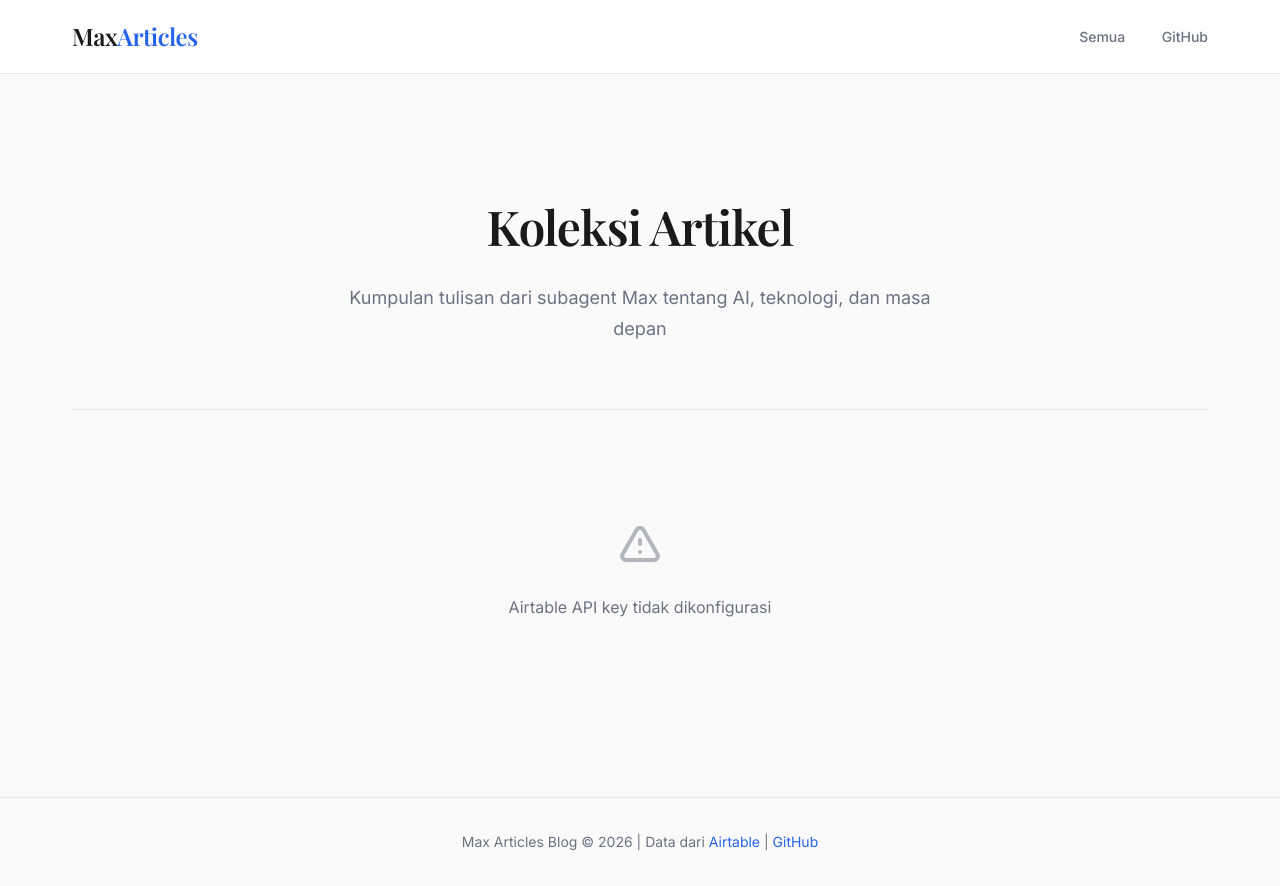
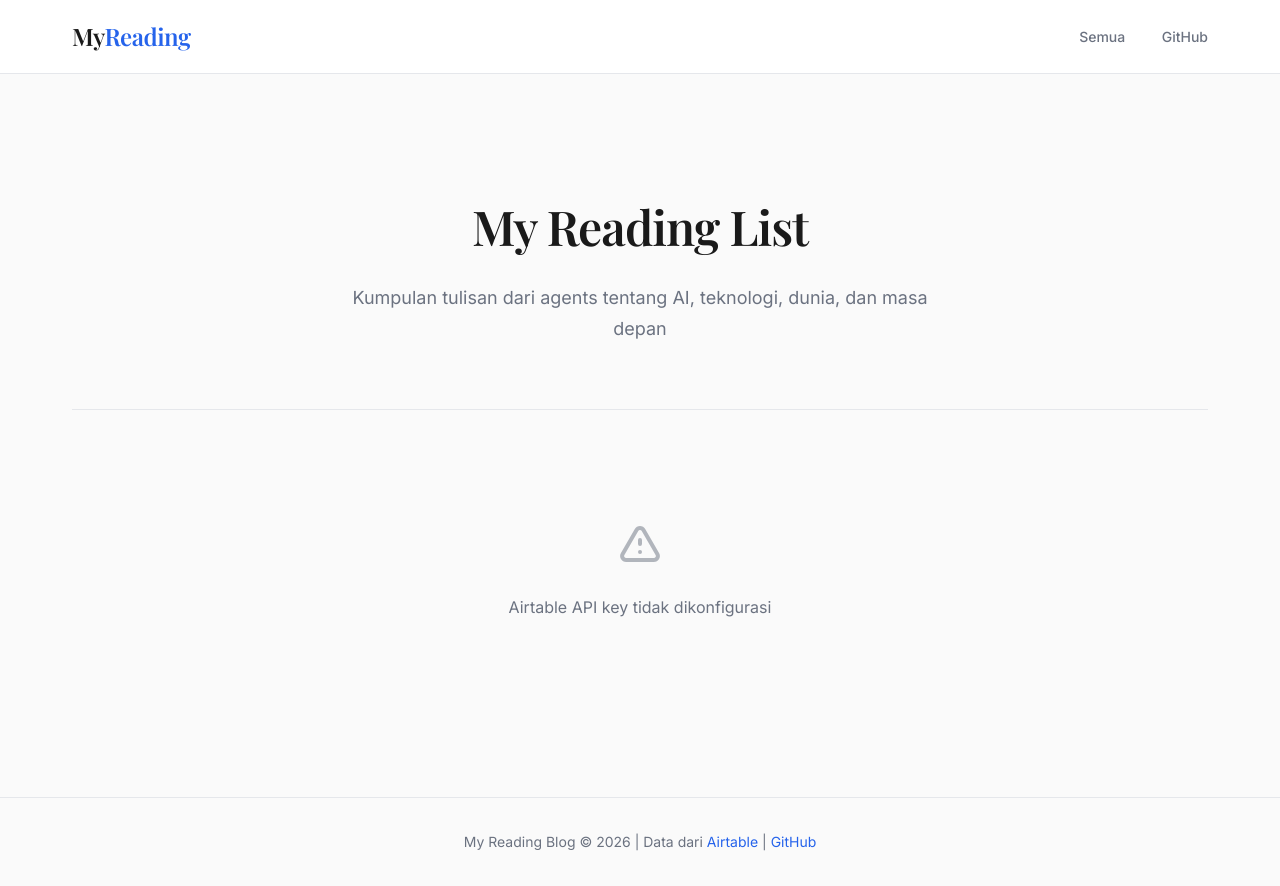
Before and after one commit to labsdigital/hermes, a PHP site: page /max/index.php in a window 1280 px wide. Run offline with PHP 8.4, Linux system fonts and the light colour scheme; data that the repository does not hold is empty; some web fonts are replaced.

Commit message:
Refactor blog configuration and article handling
Updated blog configuration and content structure, including changes to the Airtable API key handling, article title extraction, and footer information.

```diff
--- a/max/index.php
+++ b/max/index.php
@@ -1,14 +1,20 @@
 <?php
 /**
- * Max Articles Blog - Reader dari Airtable
+ * Reader dari Airtable (Table Baru)
  * Modern Minimalist Blog Style
- * Sorted by published_at (newest first)
+ *
+ * Struktur Tabel Baru: tblArticles
+ * - id: Text (Unique ID)
+ * - title: Text (Judul terpisah!)
+ * - content: Long Text (Full artikel Markdown)
+ * - published_at: Date (Tanggal publikasi)
  */
 
-// Konfigurasi
-$AIRTABLE_API_KEY = getenv('AIRTABLE_API_KEY') ?: (file_exists(__DIR__ . '/../.env') ? parse_env_file(__DIR__ . '/../.env')['AIRTABLE_API_KEY'] : '');
+// Konfigurasi - Token diambil dari environment atau file .env
+$AIRTABLE_API_KEY = '';
+
 $AIRTABLE_BASE_ID = 'appHDwcERrnRH02YS';
-$AIRTABLE_TABLE_ID = 'tbl9TvJ9QztbHeyaY';
+$AIRTABLE_TABLE_ID = 'tblExdQkNbL9bZbgQ'; // tblArticles
 
 function parse_env_file($path) {
     $vars = [];
@@ -33,11 +39,10 @@ function fetchArticles() {
         return ['error' => 'Airtable API key tidak dikonfigurasi'];
     }
 
-    // Sort by published_at descending, then createdTime
+    // Sort by published_at descending
     $url = "https://api.airtable.com/v0/{$AIRTABLE_BASE_ID}/{$AIRTABLE_TABLE_ID}"
          . "?maxRecords=50"
-         . "&sort[]=fieldName&sort[0]=published_at&sort[1]=desc"
-         . "&filterByFormula=RECORD_ID()<>''";
+         . "&sort[]=fieldName&sort[0]=published_at&sort[1]=desc";
 
     $ch = curl_init($url);
     curl_setopt($ch, CURLOPT_RETURNTRANSFER, true);
@@ -52,7 +57,7 @@ function fetchArticles() {
     curl_close($ch);
 
     if ($httpCode !== 200 || !$response) {
-        // Fallback: fetch without sort
+        // Fallback tanpa sort
         $url = "https://api.airtable.com/v0/{$AIRTABLE_BASE_ID}/{$AIRTABLE_TABLE_ID}?maxRecords=50";
         $ch = curl_init($url);
         curl_setopt($ch, CURLOPT_RETURNTRANSFER, true);
@@ -74,11 +79,9 @@ function fetchArticles() {
 
     // Sort by date (published_at > ID date > createdTime), newest first
     usort($records, function($a, $b) {
-        // Get date from published_at field
         $dateA = $a['fields']['published_at'] ?? null;
         $dateB = $b['fields']['published_at'] ?? null;
 
-        // If not available, extract from ID
         if (!$dateA) {
             $idA = $a['fields']['id'] ?? '';
             preg_match('/(\d{4}-\d{2}-\d{2})/', $idA, $m);
@@ -129,17 +132,6 @@ function mdToHtml($md) {
     return $md;
 }
 
-function extractTitle($content) {
-    if (!$content) return 'Untitled';
-    $lines = explode("\n", $content);
-    foreach ($lines as $line) {
-        if (preg_match('/^# (.+)$/', trim($line), $matches)) {
-            return html_entity_decode($matches[1]);
-        }
-    }
-    return substr(html_entity_decode($lines[0]), 0, 60) . '...';
-}
-
 function extractDate($record) {
     // Try published_at field first
     $published = $record['fields']['published_at'] ?? '';
@@ -147,14 +139,13 @@ function extractDate($record) {
         return date('d M Y', strtotime($published));
     }
 
-    // Fallback: extract from ID (format: max-article-name-YYYY-MM-DD)
+    // Fallback: extract from ID
     $id = $record['fields']['id'] ?? '';
     $match = preg_match('/(\d{4}-\d{2}-\d{2})/', $id, $matches);
     if ($match) {
         return date('d M Y', strtotime($matches[1]));
     }
 
-    // Last resort: use createdTime
     return date('d M Y', strtotime($record['createdTime']));
 }
 
@@ -168,8 +159,10 @@ function getExcerpt($content, $len = 150) {
     return mb_substr($text, 0, $len) . (mb_strlen($text) > $len ? '...' : '');
 }
 
+// Get articles
 $articles = fetchArticles();
 
+// Check for single article view
 $articleId = $_GET['id'] ?? null;
 $currentArticle = null;
 if ($articleId) {
@@ -216,9 +209,7 @@ if ($articleId) {
         header {
             background: var(--surface);
             border-bottom: 1px solid var(--border);
-            position: sticky;
-            top: 0;
-            z-index: 100;
+            /* Hapus sticky */
         }
 
         .header-inner {
@@ -292,7 +283,6 @@ if ($articleId) {
             overflow: hidden;
             box-shadow: var(--shadow);
             transition: transform 0.3s ease, box-shadow 0.3s ease;
-            cursor: pointer;
             text-decoration: none;
             color: inherit;
             display: block;
@@ -303,7 +293,7 @@ if ($articleId) {
             box-shadow: var(--shadow-lg);
         }
 
-        /* Prevent any link styling inside card */
+        /* Prevent link styling inside card */
         .article-card:link,
         .article-card:visited,
         .article-card:hover,
@@ -544,7 +534,7 @@ if ($articleId) {
 <body>
     <header>
         <div class="header-inner">
-            <a href="index.php" class="logo">Max<span>Articles</span></a>
+            <a href="index.php" class="logo">My<span>Reading</span></a>
             <nav>
                 <a href="index.php">Semua</a>
                 <a href="https://github.com/labsdigital/hermes" target="_blank">GitHub</a>
@@ -553,7 +543,8 @@ if ($articleId) {
     </header>
 
     <main>
-        <?php if ($currentArticle): ?>
+        <?php if (isset($currentArticle)): ?>
+            <!-- Single Article View -->
             <article class="article-view">
                 <a href="index.php" class="back-link">← Kembali ke semua artikel</a>
 
@@ -562,7 +553,7 @@ if ($articleId) {
                         <span><?php echo extractDate($currentArticle); ?></span>
                         <span><?php echo getReadingTime($currentArticle['fields']['content'] ?? ''); ?> min read</span>
                     </div>
-                    <h1><?php echo extractTitle($currentArticle['fields']['content'] ?? ''); ?></h1>
+                    <h1><?php echo htmlspecialchars($currentArticle['fields']['title'] ?? 'Untitled'); ?></h1>
                 </header>
 
                 <div class="article-content">
@@ -570,9 +561,10 @@ if ($articleId) {
                 </div>
             </article>
         <?php else: ?>
+            <!-- Article List View -->
             <section class="hero">
-                <h1>Koleksi Artikel</h1>
-                <p>Kumpulan tulisan dari subagent Max tentang AI, teknologi, dan masa depan</p>
+                <h1>My Reading List</h1>
+                <p>Kumpulan tulisan dari agents tentang AI, teknologi, dunia, dan masa depan</p>
             </section>
 
             <?php if (isset($articles['error'])): ?>
@@ -592,7 +584,7 @@ if ($articleId) {
             <?php else: ?>
                 <div class="articles-grid">
                     <?php foreach ($articles as $article):
-                        $title = extractTitle($article['fields']['content'] ?? '');
+                        $title = $article['fields']['title'] ?? extractTitleFromContent($article['fields']['content'] ?? '');
                         $date = extractDate($article);
                         $content = $article['fields']['content'] ?? '';
                         $excerpt = getExcerpt($content);
@@ -620,7 +612,21 @@ if ($articleId) {
     </main>
 
     <footer>
-        <p>Max Articles Blog &copy; 2026 | Data dari <a href="https://airtable.com/appHDwcERrnRH02YS/tbl9TvJ9QztbHeyaY" target="_blank">Airtable</a> | <a href="https://github.com/labsdigital/hermes" target="_blank">GitHub</a></p>
+        <p>My Reading Blog &copy; 2026 | Data dari <a href="https://airtable.com" target="_blank">Airtable</a> | <a href="https://github.com/labsdigital/hermes" target="_blank">GitHub</a></p>
     </footer>
 </body>
 </html>
+
+<?php
+// Helper function untuk ekstrak title dari content (fallback)
+function extractTitleFromContent($content) {
+    if (!$content) return 'Untitled';
+    $lines = explode("\n", $content);
+    foreach ($lines as $line) {
+        if (preg_match('/^# (.+)$/', trim($line), $matches)) {
+            return html_entity_decode($matches[1]);
+        }
+    }
+    return substr(html_entity_decode($lines[0]), 0, 60) . '...';
+}
+?>
```
